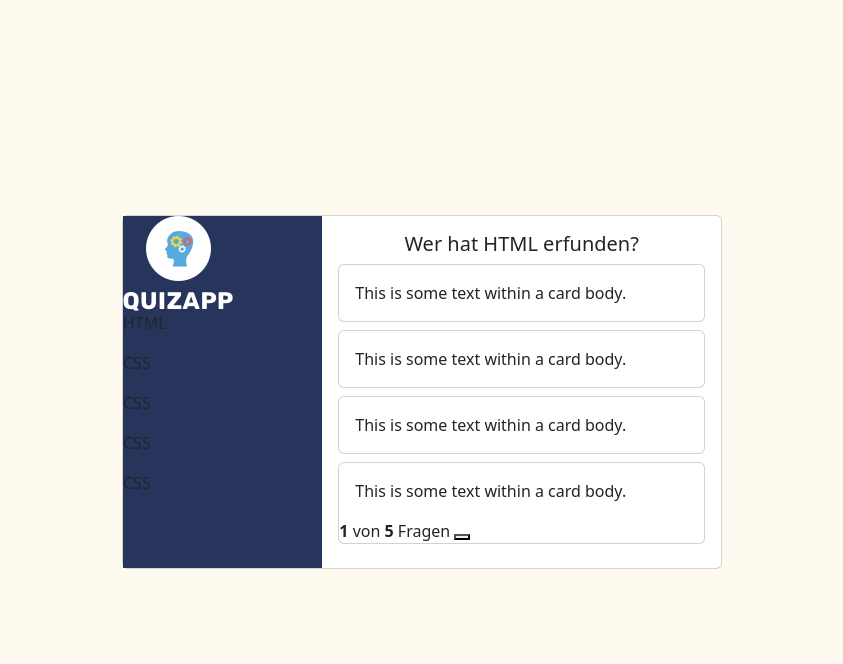
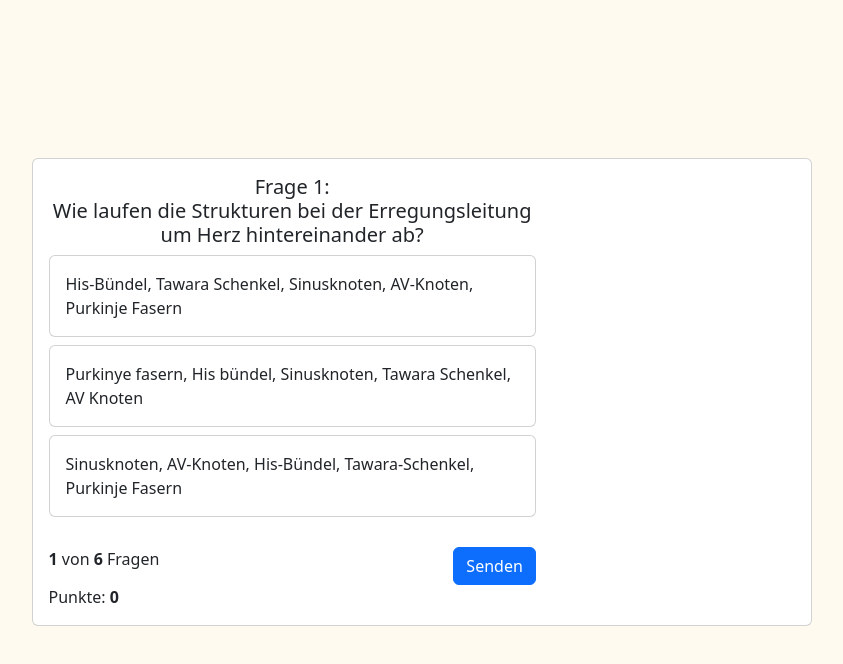
Before and after one commit to marcel-schliwka/quiz_app, a website: page index.html in a window 1280 px wide. Shown: the whole page, without its empty margins (218-1061 px from the left). Drawn offline with nearby package versions, Linux system fonts and the light colour scheme.

Commit message:
added main logic

```diff
--- a/app.js
+++ b/app.js
@@ -0,0 +1,183 @@
+// Fragen in JSON Array
+const questions = [
+  {
+    question:
+      "Wie laufen die Strukturen bei der Erregungsleitung um Herz hintereinander ab?",
+    answers: {
+      1: "His-Bündel, Tawara Schenkel, Sinusknoten, AV-Knoten, Purkinje Fasern",
+      2: "Purkinye fasern, His bündel, Sinusknoten, Tawara Schenkel, AV Knoten",
+      3: "Sinusknoten, AV-Knoten, His-Bündel, Tawara-Schenkel, Purkinje Fasern ",
+    },
+    right_answer:
+      "Purkinye fasern, His bündel, Sinusknoten, Tawara Schenkel, AV Knoten",
+  },
+  {
+    question:
+      "Wie heißt der Handwurzelknochen zwischen dem Os trapeziodeum und dem Os hamatum",
+    answers: {
+      1: "Os lunatum",
+      2: "Os Capitulum",
+      3: "Os pissiforme",
+      4: "Os sacrum",
+    },
+    right_answer: "Os Capitulum",
+  },
+  {
+    question: "Wie viele Knochen hat der menschliche Körper?",
+    answers: {
+      1: "196",
+      2: "219",
+      3: "198",
+      4: "20",
+    },
+    right_answer: "219",
+  },
+  {
+    question: "Wie groß ist das menschliche Auge?",
+    answers: {
+      1: "14mm",
+      2: "23mm",
+      3: "12mm",
+    },
+    right_answer: "23mm",
+  },
+  {
+    question:
+      "Richtig oder Falsch? Die Zunge ist der einzige Muskeln, welchen man frei bewegen kann?",
+    answers: {
+      1: "Richtig",
+      2: "Falsch",
+    },
+    right_answer: "Richtig",
+  },
+  {
+    question: "Wie viele rote Blutkörperchen bildet der Mensch an einem Tag?",
+    answers: {
+      1: "20.000",
+      2: "1.000",
+      3: "Das hängt von der Blutmenge im Körper ab.",
+      4: "ungefähr 120",
+      5: "200 Milliarden",
+    },
+    right_answer: "200 Milliarden",
+  },
+];
+
+// Global Variable
+let questionAmount = document.getElementById("toQuestionNumber");
+let questionElement = document.getElementById("question");
+let currentQuestionNumber = document.getElementById("fromQuestionNumber");
+let answerContainer = document.getElementById("answer-container");
+let score = 0;
+let scoreBoard = document.getElementById("score");
+// Functions
+
+function load() {
+  loadQuestion(0);
+  questionAmount.innerText = checkAmount();
+}
+
+function checkAmount() {
+  return questions.length;
+}
+
+function checkSuccess() {}
+function shuffle(array) {
+  for (let i = array.length - 1; i > 0; i--) {
+    const j = Math.floor(Math.random() * (i + 1));
+    [array[i], array[j]] = [array[j], array[i]];
+  }
+  return array;
+}
+function loadQuestion(index) {
+  if (checkIfSelected()) {
+    document
+      .querySelector(".answer-selected")
+      .classList.remove("answer-selected");
+  }
+  let currentAnswers = shuffle(Object.values(questions[index].answers));
+  answerContainer.innerHTML = "";
+  questionElement.innerText = `Frage ${index + 1}: \n ${
+    questions[index]["question"]
+  }`;
+  let answerLength = Object.keys(questions[index].answers).length;
+  for (let i = 0; i < currentAnswers.length; i++) {
+    let qNum = i + 1;
+    answerContainer.innerHTML += /*html*/ `
+                <div class="card mb-2">
+                  <div class="card-body answer" id="answer_${qNum}" onclick="answer('answer_${qNum}')">
+                  ${currentAnswers[i]}
+                </div>
+                </div>
+    `;
+  }
+  //   document.getElementById("answer_1").innerText = questions[index]["answer_1"];
+  //   document.getElementById("answer_2").innerText = questions[index]["answer_2"];
+  //   document.getElementById("answer_3").innerText = questions[index]["answer_3"];
+  //   document.getElementById("answer_4").innerText = questions[index]["answer_4"];
+  currentQuestionNumber.innerText = index + 1;
+}
+
+function checkIfSelected() {
+  if (document.querySelector(".answer-selected")) {
+    return true;
+  }
+  return false;
+}
+function rightAnswer(answerSelected) {
+  answerSelected.classList.toggle("right_answer");
+}
+
+function wrongAnswer(answerSelected) {
+  answerSelected.classList.toggle("wrong_answer");
+}
+
+function delay(time) {
+  return new Promise((resolve) => setTimeout(resolve, time));
+}
+
+function submitQuestion() {
+  let currentQuestion = currentQuestionNumber.innerText - 1;
+  let selectedAnswer = document.querySelector(".answer-selected");
+  if (checkAnswer() == "right_answer") {
+    score++;
+    scoreBoard.innerText = score;
+    rightAnswer(selectedAnswer);
+    delay(1000).then(() => {
+      rightAnswer(selectedAnswer);
+      loadQuestion(currentQuestion + 1);
+    });
+  } else {
+    delay(1000).then(() => {
+      wrongAnswer(selectedAnswer);
+    });
+    selectedAnswer.classList.toggle("wrong_answer");
+    selectedAnswer.classList.toggle("answer-selected");
+  }
+}
+
+function checkAnswer() {
+  let selectedAnswer = document.querySelector(".answer-selected");
+  let answerContent = selectedAnswer.innerText;
+  let currentQuestion = parseInt(currentQuestionNumber.innerText - 1);
+  if (answerContent === questions[currentQuestion]["right_answer"]) {
+    console.log("Right answer!");
+    return "right_answer";
+  }
+}
+
+function answer(answerClicked) {
+  if (document.querySelector(".answer-selected")) {
+    if (
+      document
+        .getElementById(answerClicked)
+        .classList.contains("answer-selected")
+    ) {
+      document
+        .getElementById(answerClicked)
+        .classList.toggle("answer-selected");
+    }
+    return 0;
+  }
+  document.getElementById(answerClicked).classList.toggle("answer-selected");
+}
--- a/index.html
+++ b/index.html
@@ -6,7 +6,6 @@
     <meta name="viewport" content="width=device-width, initial-scale=1.0" />
     <title>Quiz App</title>
     <link rel="stylesheet" href="./style.css" />
-    <script src="./app.js"></script>
     <!-- Bootstrap -->
     <link
       rel="stylesheet"
@@ -14,45 +13,24 @@
     />
     <script src="./node_modules/bootstrap/dist/js/bootstrap.min.js"></script>
   </head>
-  <body>
+  <body onload="load()">
       <div class="card-wrapper">
         <div class="card mb-3 card-size">
           <div class="row g-0">
-            <div class="col-md-4  card-left-bg">
-              <img src="./img/logo.png" class="img-fluid rounded-start" alt="...">
-              <p>HTML</p>
-              <p>CSS</p>
-              <p>CSS</p>
-              <p>CSS</p>
-              <p>CSS</p>
-            </div>
             <div class="col-md-8">
               <div class="card-body">
-                <h5 class="card-title text-center">Wer hat HTML erfunden?</h5>
-                <div class="card mb-2">
-                  <div class="card-body">
-                    This is some text within a card body.
-                  </div>
+                <h5 class="card-title text-center" id="question">Frage: </h5>
+                <div id="answer-container">
+
                 </div>
-                <div class="card mb-2">
-                  <div class="card-body ">
-                    This is some text within a card body.
-                  </div>
+
+                <div class="question-footer">
+                  <div class="footer-left"><b id="fromQuestionNumber">1</b> von <b id="toQuestionNumber">5</b> Fragen</div>
+                  <div class="footer-right"><button id="submitQuestion" onclick="submitQuestion();" class="btn btn-primary">Senden</button></div>
+
                 </div>
-                <div class="card mb-2">
-                  <div class="card-body ">
-                    This is some text within a card body.
-                  </div>
-                </div>
-                <div class="card mb-2">
-                  <div class="card-body ">
-                    This is some text within a card body.
-                  </div>
-                  <div class="question-footer">
-                    <b>1</b> von <b>5</b> Fragen
-                    <button></button>
-                  </div>
-                </div>
+                <div>Punkte: <b id="score">0</b></div>
+
 
                 </div>
               </div>
@@ -61,5 +39,8 @@
         </div>
       </div>
     </nav>
+
+    <script src="./app.js"></script>
+
   </body>
 </html>
--- a/style.css
+++ b/style.css
@@ -37,6 +37,30 @@ body {
 }
 
 .card-size {
-  min-width: 600px !important;
+  min-width: 200px !important;
   max-width: 1000px !important;
 }
+
+.answer:hover {
+  background-color: darkgray;
+  transition: 125ms ease-in-out;
+  cursor: pointer;
+}
+
+.answer-selected {
+  background-color: orange;
+}
+
+.right_answer {
+  background-color: green;
+}
+
+.wrong_answer {
+  background-color: darkred;
+}
+
+.question-footer {
+  margin-top: 30px;
+  display: flex;
+  justify-content: space-between;
+}
```
